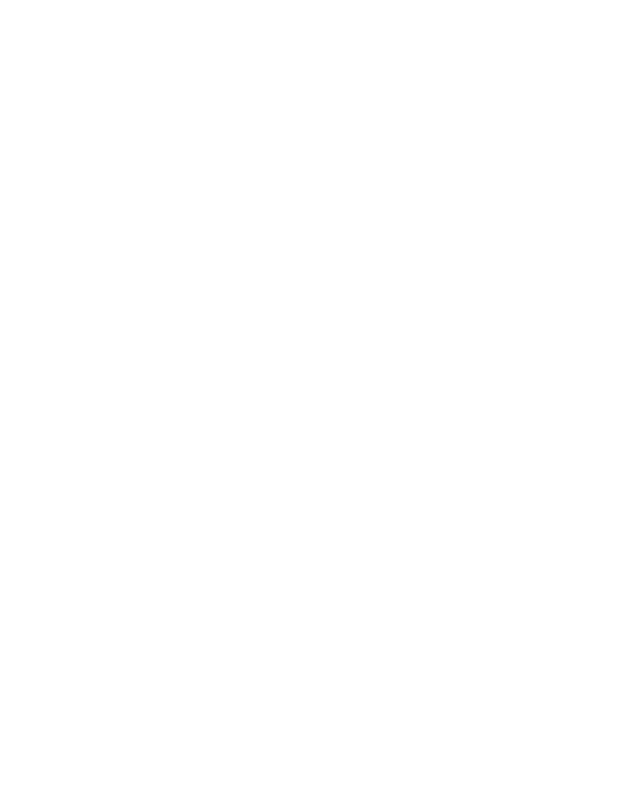
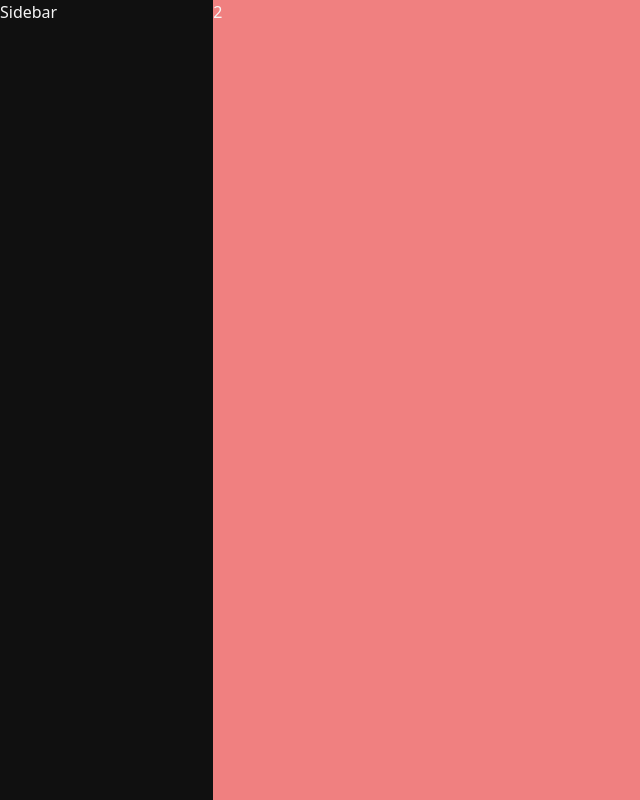
Before and after one commit to denisalecexe/Spotify, a plain HTML site: page index.html in a window 1280 px wide. Shown: the whole page, without its empty margins (0-640 px from the left). Drawn offline with nearby package versions, Linux system fonts and the light colour scheme.

Commit message:
add: struttura di base

```diff
--- a/css/style.css
+++ b/css/style.css
@@ -12,3 +12,20 @@
   --grey-card: #161616;
   --grey-card-over: #2a2a2a;
 }
+
+body {
+  color: whitesmoke;
+}
+
+.col-2,
+.col-10 {
+  height: 100vh;
+}
+
+.sidebar {
+  background-color: var(--black-menu);
+}
+
+.coral {
+  background-color: lightcoral;
+}
--- a/index.html
+++ b/index.html
@@ -5,17 +5,16 @@
   <meta http-equiv="X-UA-Compatible" content="IE=edge">
   <meta name="viewport" content="width=device-width, initial-scale=1.0">
   <link href="https://cdn.jsdelivr.net/npm/bootstrap@5.2.3/dist/css/bootstrap.min.css" rel="stylesheet" integrity="sha384-rbsA2VBKQhggwzxH7pPCaAqO46MgnOM80zW1RWuH61DGLwZJEdK2Kadq2F9CUG65" crossorigin="anonymous">
+  <link rel="stylesheet" href="css/style.css">
   <title>Spotify</title>
 </head>
 
 <body>
-
-
-
-
-
-
-
-
+  <div class="container-fluid">
+    <div class="row">
+      <div class="col-2 sidebar m-0 p-0"> Sidebar </div>
+      <div class="col-10 coral m-0 p-0"> 2 </div>
+    </div>
+  </div>
 </body>
 </html>
```
